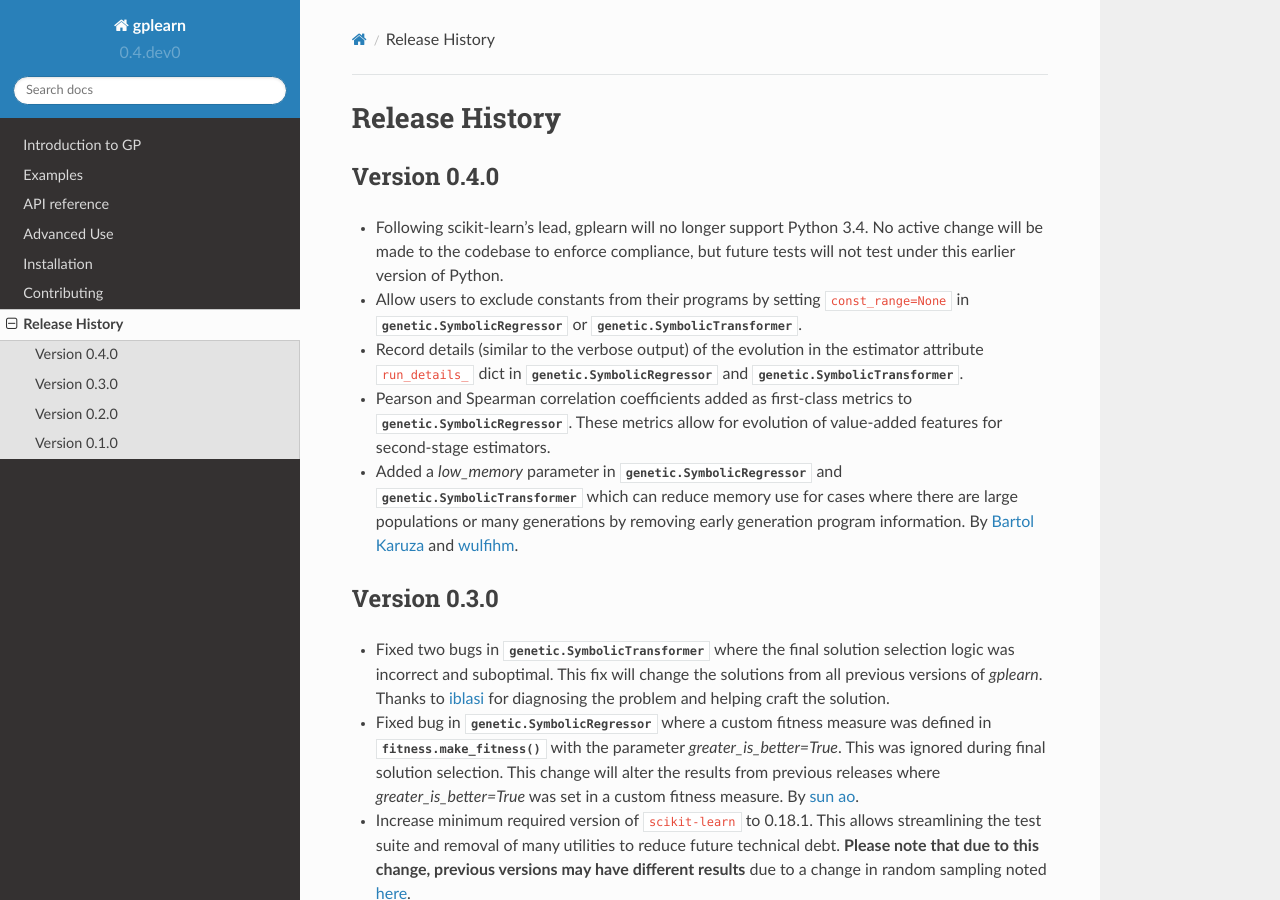
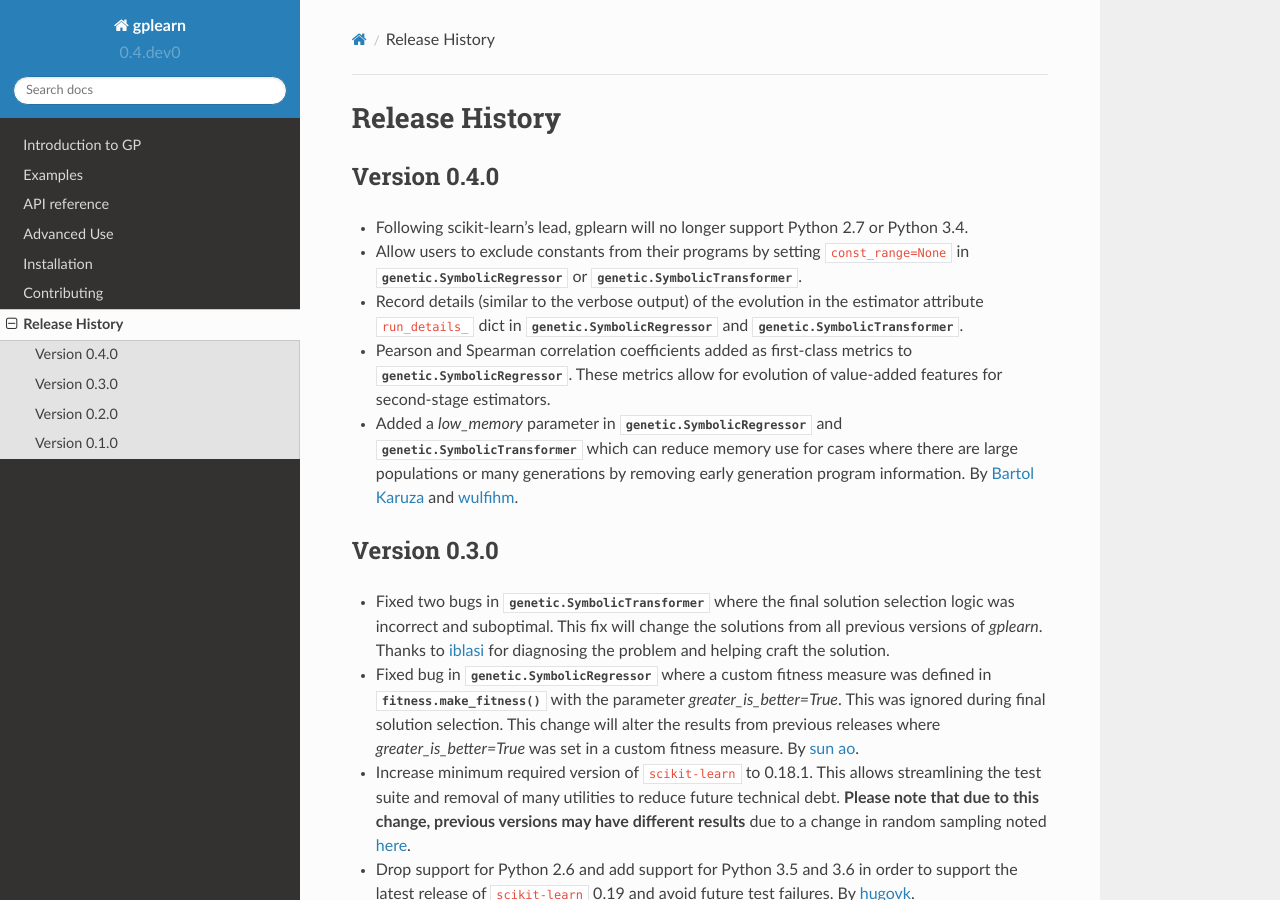
Before and after one commit to trevorstephens/gplearn, a Sphinx documentation site: the page built from doc/changelog.rst, in a window 1280 px wide and 900 px high. Built offline with Sphinx 7.4.7 and the Read the Docs theme 2.0.0, drawn with Linux system fonts in a browser that asks for light colours.

Commit message:
update changelog

```diff
--- a/doc/changelog.rst
+++ b/doc/changelog.rst
@@ -7,9 +7,8 @@ Release History
 Version 0.4.0
 -------------
 
-- Following scikit-learn's lead, gplearn will no longer support Python 3.4. No
-  active change will be made to the codebase to enforce compliance, but future
-  tests will not test under this earlier version of Python.
+- Following scikit-learn's lead, gplearn will no longer support Python 2.7 or
+  Python 3.4.
 - Allow users to exclude constants from their programs by setting
   ``const_range=None`` in :class:`genetic.SymbolicRegressor` or
   :class:`genetic.SymbolicTransformer`.
```
